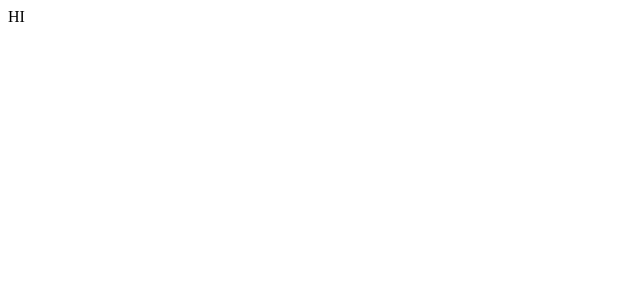
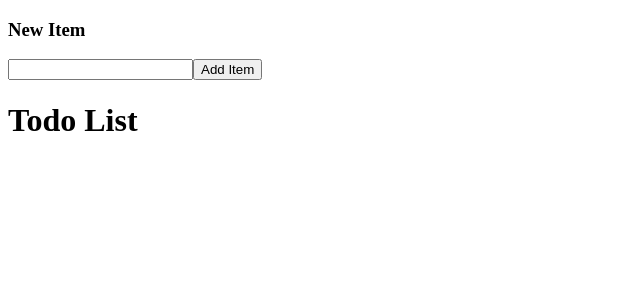
Before and after one commit to Sajawal-Sheraz/To-Do-App-With-React, a React (Vite) app: page / in a window 1280 px wide. Shown: the top 300 px of the page, without its empty margins (0-640 px from the left). Built offline with nearby package versions, Linux system fonts and the light colour scheme.

Commit message:
completed the insertion

```diff
--- a/src/App.jsx
+++ b/src/App.jsx
@@ -1,3 +1,48 @@
+import { useState } from "react";
+
 export default function App() {
-  return "HI";
+  const [newItem, setNewItem] = useState("");
+  const [todos, setTodos] = useState([]);
+  function handleSubmit(e) {
+    e.preventDefault();
+
+    setTodos((currentTodos) => {
+      return [
+        ...currentTodos,
+        { id: crypto.randomUUID(), title: newItem, completed: false },
+      ];
+    });
+
+    setNewItem("");
+  }
+  return (
+    <>
+      <form action="#" className="add-item-form" onSubmit={handleSubmit}>
+        <div className="header">
+          <h3>New Item</h3>
+          <input
+            type="text"
+            id="id_new_item_field"
+            value={newItem}
+            onChange={(e) => setNewItem(e.target.value)}
+          />
+          <button className="btn">Add Item</button>
+        </div>
+      </form>
+      <h1 className="heading">Todo List</h1>
+      <div className="items-list">
+        {todos.map((todo) => {
+          return (
+            <li key={todo.id}>
+              <label>
+                <input type="checkbox" checked={todo.completed} />
+                {todo.title}
+              </label>
+              <button className="del-btn">Delete</button>
+            </li>
+          );
+        })}
+      </div>
+    </>
+  );
 }
```
